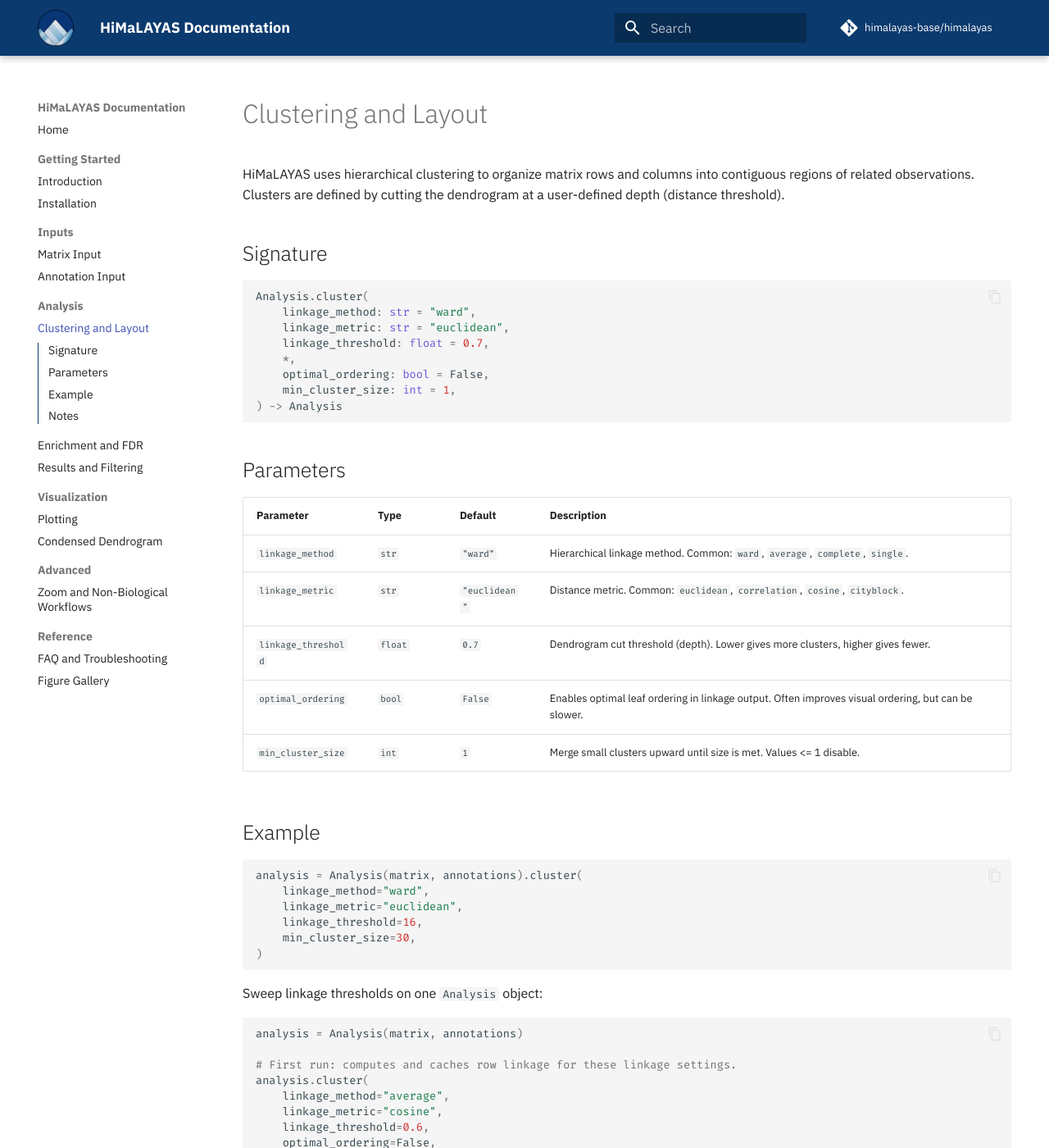
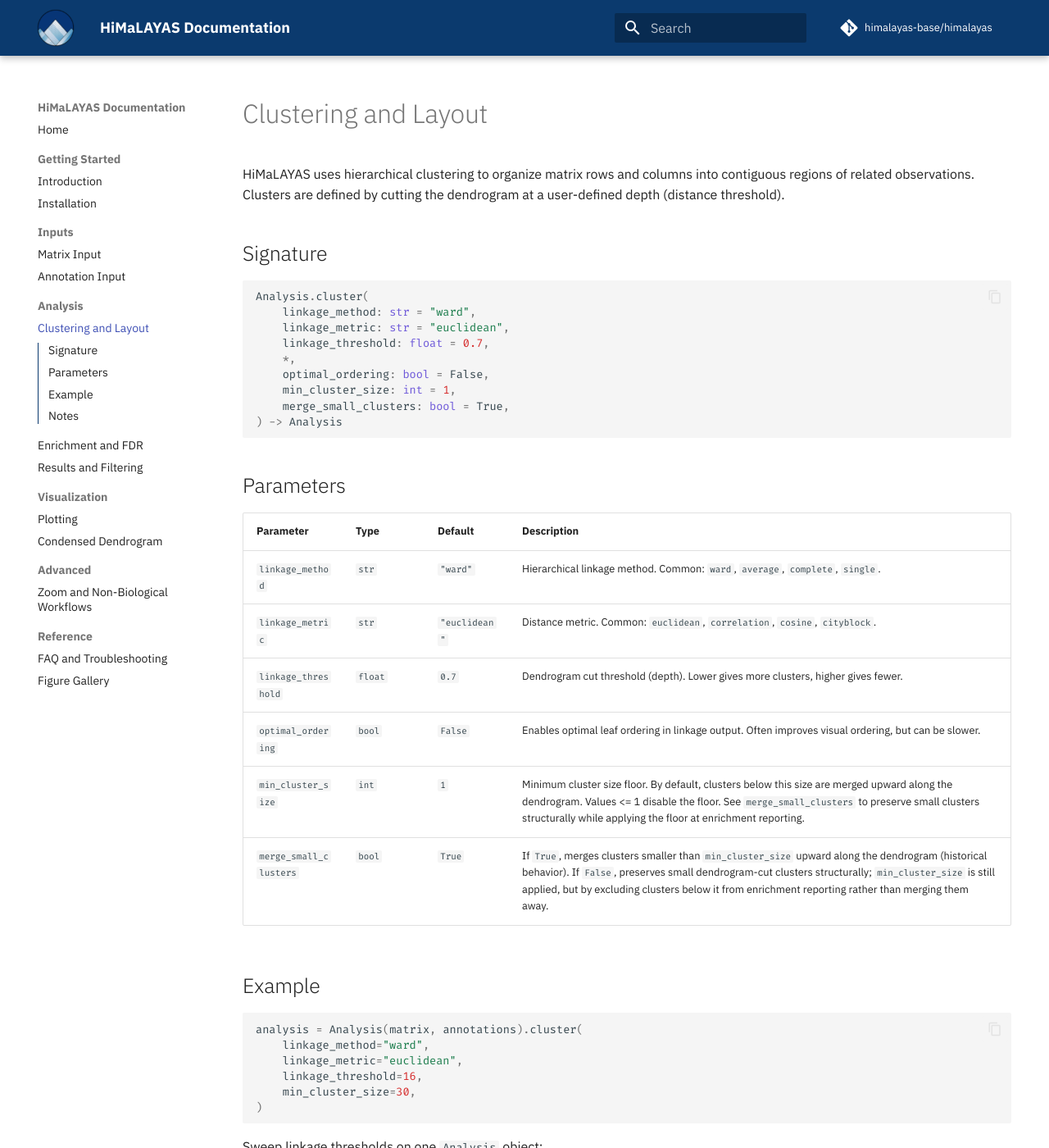
Before and after one commit to himalayas-base/himalayas-docs, an MkDocs documentation site: the page built from docs/4_clustering.md, in a window 1280 px wide and 1400 px high. Shown: the whole window at 82% size. Built offline with MkDocs 1.6.1 and Material for MkDocs 9.7.7, drawn with Linux system fonts in a browser that asks for light colours; comment, search, counter and statistics services are not loaded; some of the changed text lies outside the part shown.

Commit message:
add docs for sizing and merging min cluster

````diff
--- a/docs/4_clustering.md
+++ b/docs/4_clustering.md
@@ -12,6 +12,7 @@
     *,
     optimal_ordering: bool = False,
     min_cluster_size: int = 1,
+    merge_small_clusters: bool = True,
 ) -> Analysis
 ```
 
@@ -23,7 +24,8 @@
 | `linkage_metric` | `str` | `"euclidean"` | Distance metric. Common: `euclidean`, `correlation`, `cosine`, `cityblock`. |
 | `linkage_threshold` | `float` | `0.7` | Dendrogram cut threshold (depth). Lower gives more clusters, higher gives fewer. |
 | `optimal_ordering` | `bool` | `False` | Enables optimal leaf ordering in linkage output. Often improves visual ordering, but can be slower. |
-| `min_cluster_size` | `int` | `1` | Merge small clusters upward until size is met. Values <= 1 disable. |
+| `min_cluster_size` | `int` | `1` | Minimum cluster size floor. By default, clusters below this size are merged upward along the dendrogram. Values <= 1 disable the floor. See `merge_small_clusters` to preserve small clusters structurally while applying the floor at enrichment reporting. |
+| `merge_small_clusters` | `bool` | `True` | If `True`, merges clusters smaller than `min_cluster_size` upward along the dendrogram (historical behavior). If `False`, preserves small dendrogram-cut clusters structurally; `min_cluster_size` is still applied, but by excluding clusters below it from enrichment reporting rather than merging them away. |
 
 ## Example
 
@@ -71,7 +73,7 @@
 
 - Any method or metric supported by SciPy `linkage` is valid (see the [SciPy linkage docs](https://docs.scipy.org/doc/scipy/reference/generated/scipy.cluster.hierarchy.linkage.html)).
 - When `optimal_ordering=False`, HiMaLAYAS uses `fastcluster` if installed and otherwise falls back to SciPy linkage.
-- `min_cluster_size` preserves hierarchy by merging undersized clusters into their parent cluster.
+- `min_cluster_size` controls how small dendrogram-cut clusters are handled. By default, `merge_small_clusters=True` preserves historical behavior by merging undersized clusters upward along the dendrogram. Set `merge_small_clusters=False` to preserve small dendrogram-cut clusters structurally; `min_cluster_size` is still applied, but by excluding clusters below it from enrichment reporting rather than merging them away.
 - With `Analysis.finalize(col_cluster=True)`, HiMaLAYAS reuses cached column order for the current linkage settings (`linkage_method`, `linkage_metric`, `optimal_ordering`).
 - For large matrices, reuse a single `Analysis` object when sweeping linkage thresholds.
 - For fixed linkage settings (`linkage_method`, `linkage_metric`, `optimal_ordering`), `Analysis.cluster(...)` reuses cached row linkage.
````
Also changed, not shown: docs/10_faq.md (+1 -0 lines).
